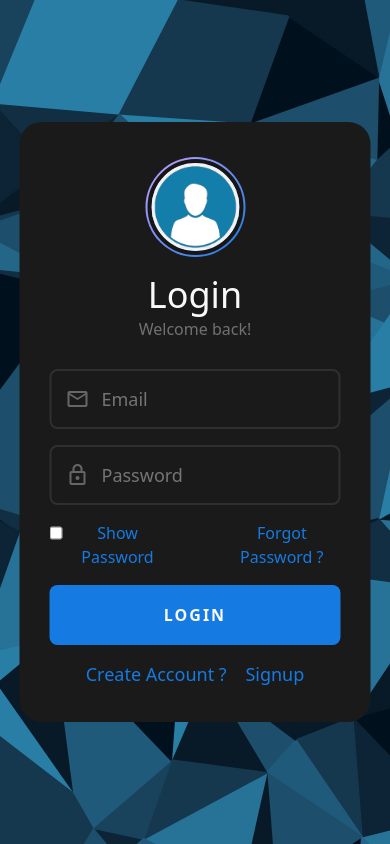
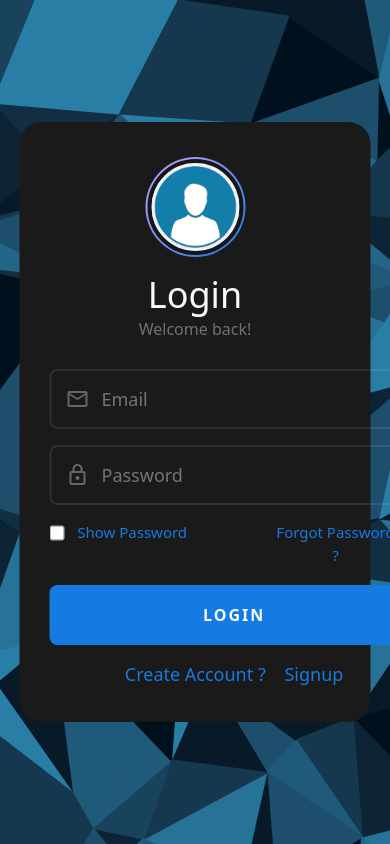
Before and after one commit to Kalyankumarpulapaka/frontend-passwordtask, a React (Vite) app: page / in a window 390 px wide. Built offline with nearby package versions, Linux system fonts and the light colour scheme.

Commit message:
logo updated

```diff
--- a/index.html
+++ b/index.html
@@ -2,7 +2,7 @@
 <html lang="en">
   <head>
     <meta charset="UTF-8" />
-    <link rel="icon" type="image/svg+xml" href="/vite.svg" />
+    <link rel="icon" type="image/svg+xml" href="https://www.itprotoday.com/sites/itprotoday.com/files/password%20attacks.jpg" />
     <meta name="viewport" content="width=device-width, initial-scale=1.0" />
 
     <link
@@ -16,7 +16,7 @@
     <link rel="stylesheet" href="https://startbootstrap.com/templates/agency/font-awesome-4.1.0/css/font-awesome.min.css">
    <link rel="stylesheet" href="./src/App.css"> -->
 
-    <title>Vite + React</title>
+    <title> Password Reset Flow </title>
   </head>
   <body>
     <div id="root"></div>
--- a/src/components/App.css
+++ b/src/components/App.css
@@ -536,5 +536,11 @@ margin-left: -50px;
       font-size: 70px;
       margin-top: 40px;
     }
+    #sp{
+      width: 150px;
+      font-size: 15px;
+      padding-right: 20px;
+
+    }
     /* Additional styles for other elements if needed */
   }
--- a/src/components/Login.jsx
+++ b/src/components/Login.jsx
@@ -83,11 +83,11 @@ function Login() {
 
             />
 
-            <span style={{marginRight:"45px",color:'#157ae1' }}>
+            <span id='sp' style={{marginRight:"45px",color:'#157ae1' }}>
               Show Password
             </span>
             &nbsp; &nbsp;
-            <span style={{ color: '#157ae1', cursor: 'pointer' }} onClick={()=>navigate('/forgetpassword')}>
+            <span id='sp' style={{ color: '#157ae1', cursor: 'pointer' }} onClick={()=>navigate('/forgetpassword')}>
               Forgot Password ?{' '}
             </span>
 
```
Also changed, not shown: public/1690953729062.png (added).
